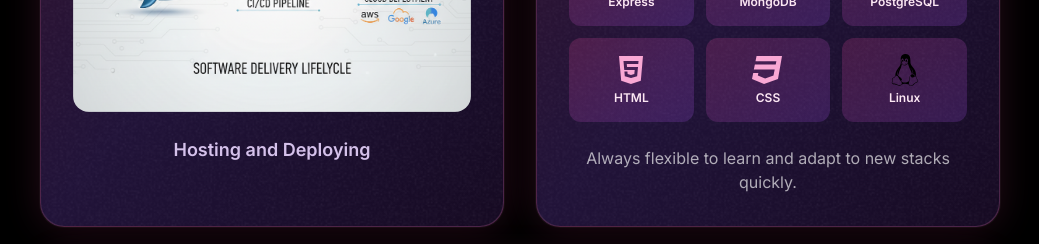
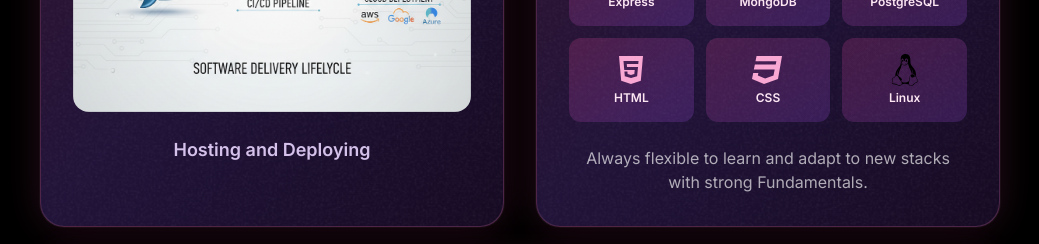
Before and after one commit to shrutiphad/ShrutiPortfolio, a Next.js app: page / in a window 1280 px wide. Shown: the part 5060-5304 px from the top of the page, without its empty margins (120-1159 px from the left). Built offline with nearby package versions, Linux system fonts and the light colour scheme; a web font is replaced by a local one.

Commit message:
final version

```diff
--- a/src/sections/About.tsx
+++ b/src/sections/About.tsx
@@ -193,7 +193,7 @@ export const AboutSection = () => {
               ))}
             </div>
             <p className="mt-auto pt-6 text-center text-sm md:text-base text-white/65">
-              Always flexible to learn and adapt to new stacks quickly.
+              Always flexible to learn and adapt to new stacks with strong Fundamentals.
             </p>
           </Card>
         </motion.div>
```
